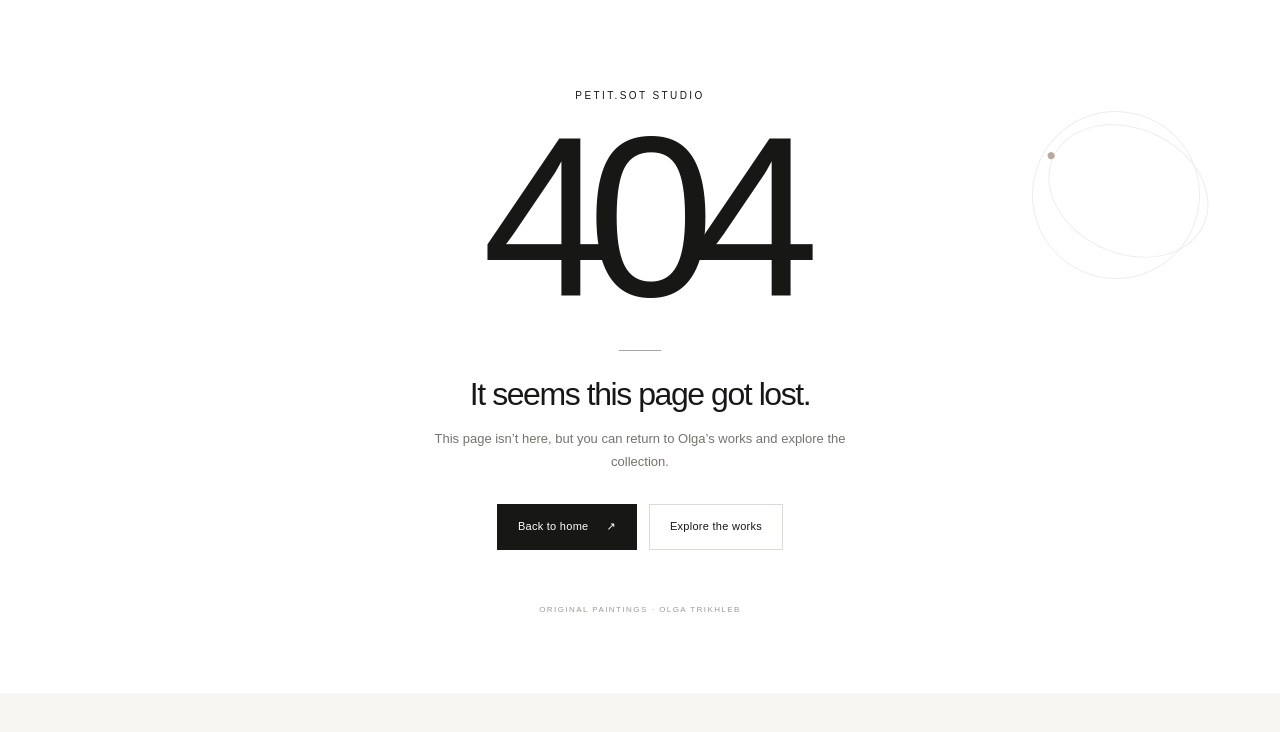
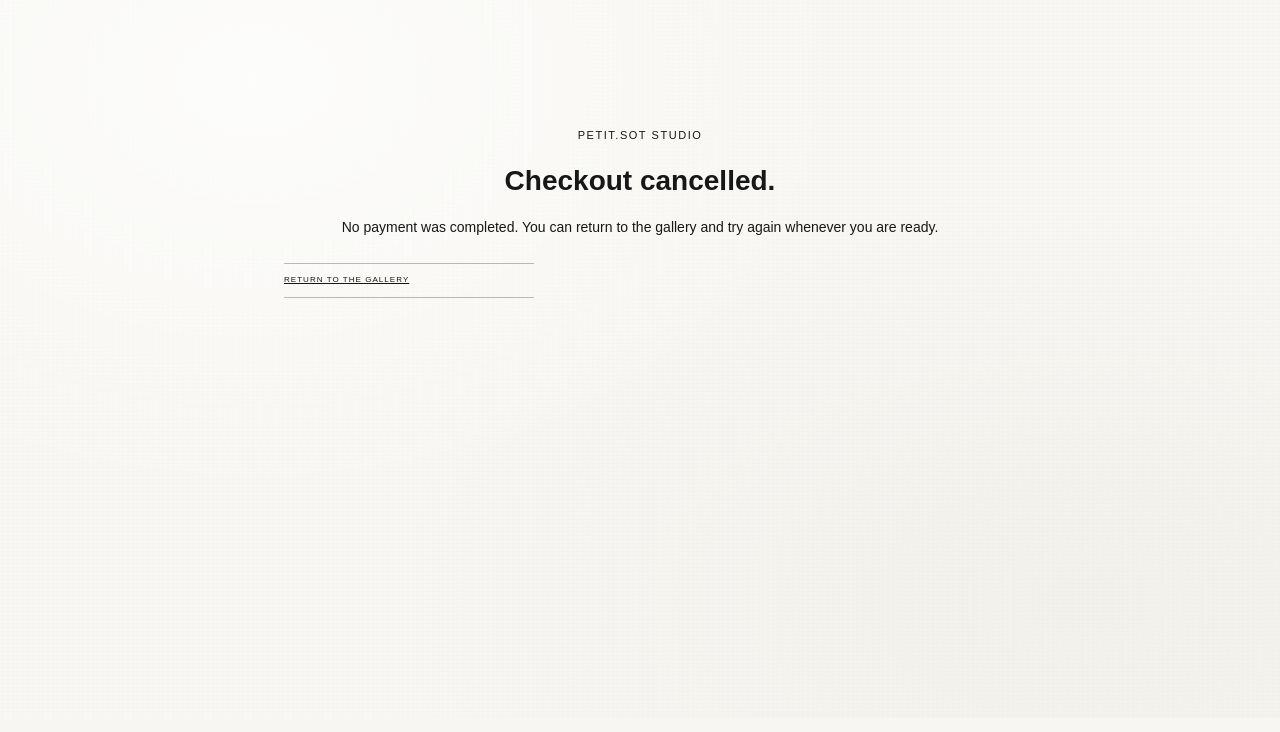
Before and after one commit to brodsk/PETIT-SOT-STUDIO, a Next.js app: page /checkout/print-cancel in a window 1280 px wide. Before the commit this address had no page. Shown: the top 732 px of the page. Built offline with nearby package versions, Linux system fonts and the light colour scheme.

Commit message:
Add print checkout cancellation page

```diff
--- /dev/null
+++ b/app/checkout/print-cancel/page.tsx
@@ -0,0 +1,10 @@
+import Link from "next/link";
+
+export default function PrintCheckoutCancelPage() {
+  return <main className="archive" style={{ maxWidth: 760, margin: "0 auto", padding: "8rem 1.5rem", textAlign: "center" }}>
+    <p className="eyebrow">PETIT.SOT STUDIO</p>
+    <h1>Checkout cancelled.</h1>
+    <p>No payment was completed. You can return to the gallery and try again whenever you are ready.</p>
+    <Link className="interior-button" href="/works">Return to the gallery</Link>
+  </main>;
+}
```
